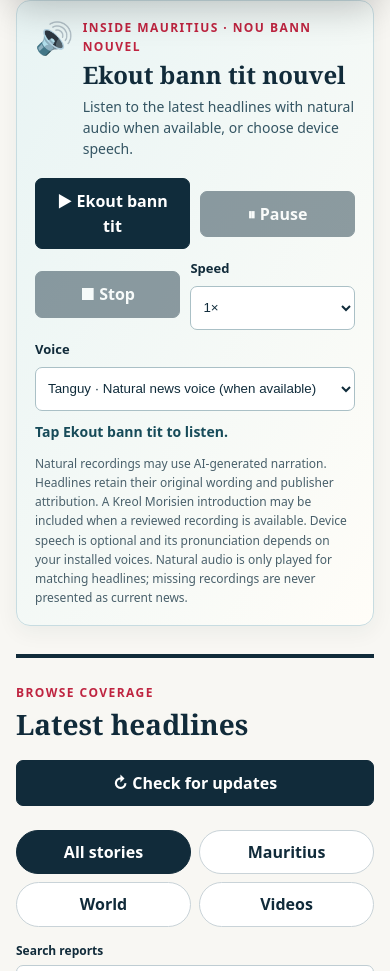
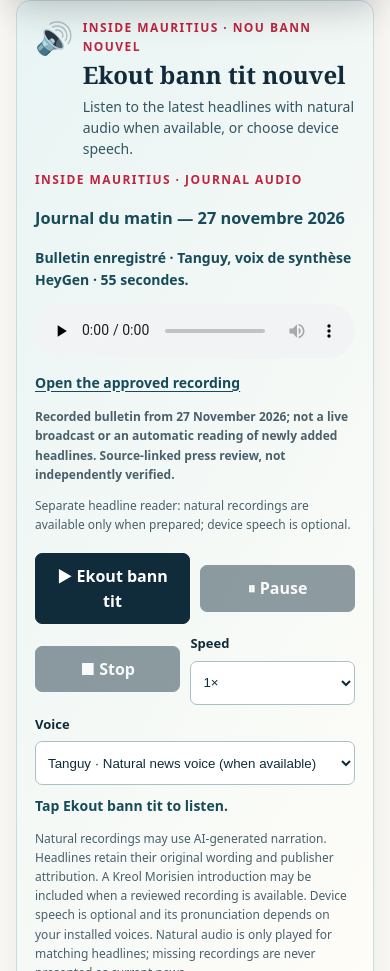
Before and after one commit to insidemauritiusco-source/inside-mauritius, a plain HTML site: page live-updates.html in a window 390 px wide. Shown: the part 839-1810 px from the top of the page. Drawn offline with Linux system fonts and the light colour scheme.

Commit message:
Embed approved dated Tanguy bulletin with mobile native audio controls

```diff
--- a/live-updates.html
+++ b/live-updates.html
@@ -43,6 +43,18 @@
         <span class="reader-icon" aria-hidden="true">🔊</span>
         <div><p class="eyebrow">Inside Mauritius · Nou bann nouvel</p><h2 id="readerTitle">Ekout bann tit nouvel</h2><p>Listen to the latest headlines with natural audio when available, or choose device speech.</p></div>
       </div>
+      <section aria-labelledby="approvedBulletinTitle" class="reader-status">
+        <p class="eyebrow">INSIDE MAURITIUS · JOURNAL AUDIO</p>
+        <h3 id="approvedBulletinTitle">Journal du matin — 27 novembre 2026</h3>
+        <p lang="fr">Bulletin enregistré · Tanguy, voix de synthèse HeyGen · 55 secondes.</p>
+        <audio controls preload="none" aria-label="Journal du matin du 27 novembre 2026, voix Tanguy" style="display:block;width:100%;max-width:100%">
+          <source src="https://resource2.heygen.ai/text_to_speech/f09831f114ac4ce1bbe075083026eae6/341b4807e5e6455fa88f34bda5d6eeea/id=6ba19922153a4606a5f34cd28835b081.wav" type="audio/wav">
+          Your browser does not support audio playback.
+        </audio>
+        <p><a href="https://resource2.heygen.ai/text_to_speech/f09831f114ac4ce1bbe075083026eae6/341b4807e5e6455fa88f34bda5d6eeea/id=6ba19922153a4606a5f34cd28835b081.wav" target="_blank" rel="noopener noreferrer">Open the approved recording</a></p>
+        <p class="reader-note">Recorded bulletin from 27 November 2026; not a live broadcast or an automatic reading of newly added headlines. Source-linked press review, not independently verified.</p>
+      </section>
+      <p class="reader-note">Separate headline reader: natural recordings are available only when prepared; device speech is optional.</p>
       <div class="reader-controls">
         <button id="readRoundup" type="button">▶ Ekout bann tit</button>
         <button id="pauseReader" type="button" disabled>⏸ Pause</button>
```
